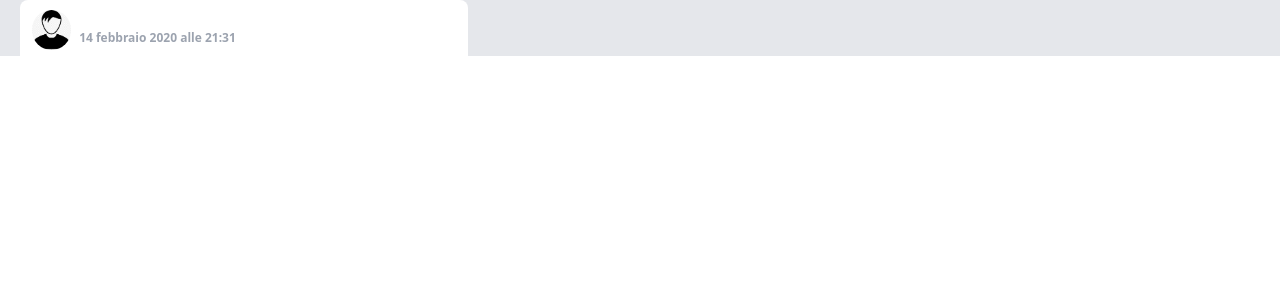
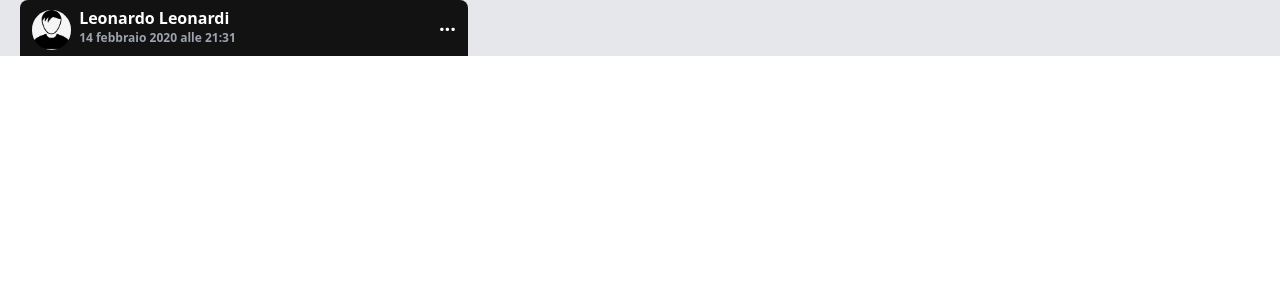
Before and after one commit to LeonardoLeonardi/keixbook, a React (Create React App) app: page / in a window 1280 px wide. Shown: the top 300 px of the page. Built offline with nearby package versions, Linux system fonts and the light colour scheme.

Commit message:
fixclass

```diff
--- a/src/Postheader.js
+++ b/src/Postheader.js
@@ -3,7 +3,7 @@ import "./App.css";
 
 function Postheader(props) {
   return (
-    <div className="bg-white dark:bg-dark-1 max-w-md h-14 rounded-t-lg flex items-center ml-5 justify-between">
+    <div className="bg-white dark:bg-darkM-1 max-w-md h-14 rounded-t-lg flex items-center ml-5 justify-between">
       <div className="flex">
         <div className="ml-3 mt-1 relative">
           <img className="rounded-full max-h-10 " src={User} alt="" />
```
